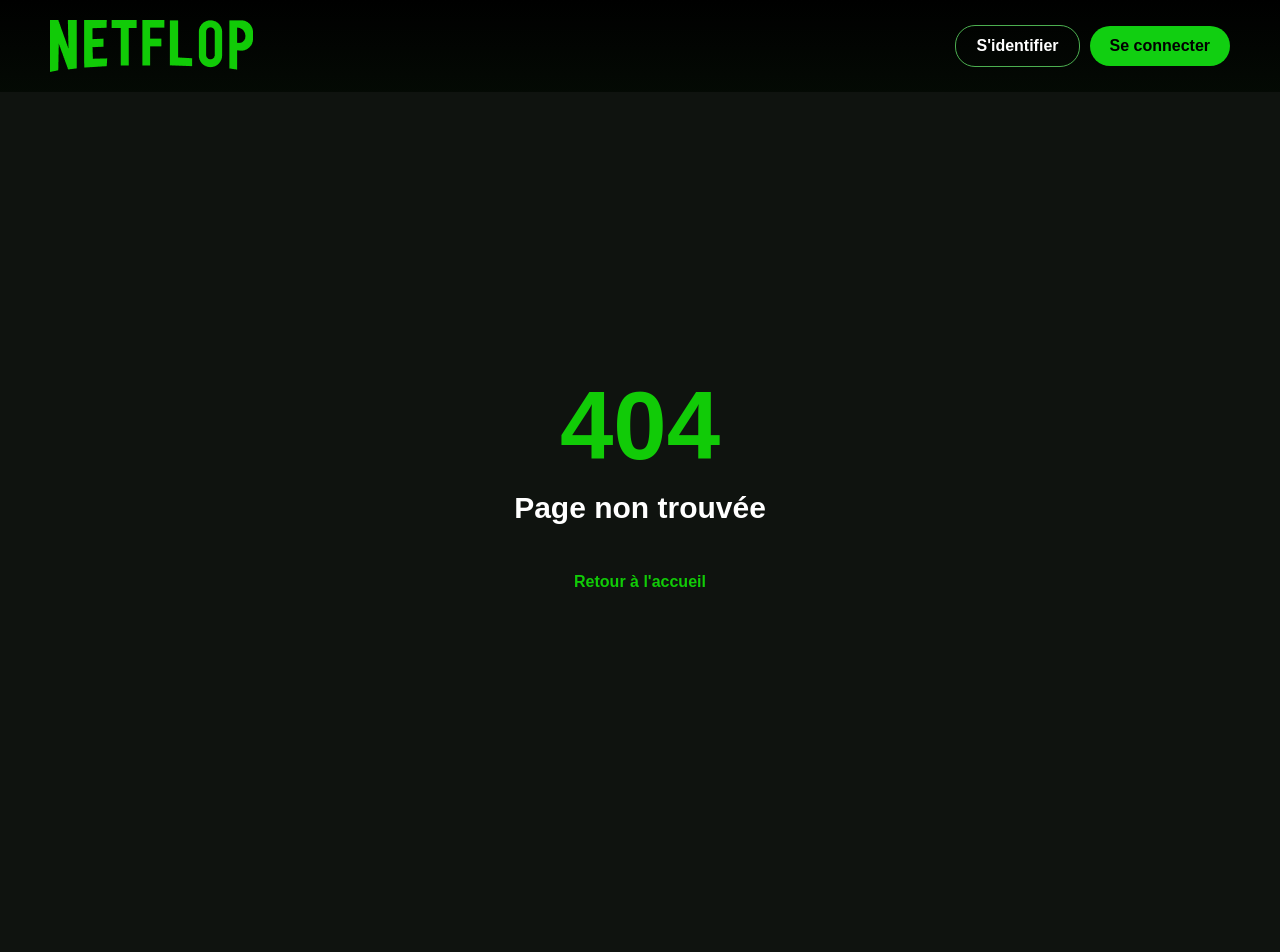
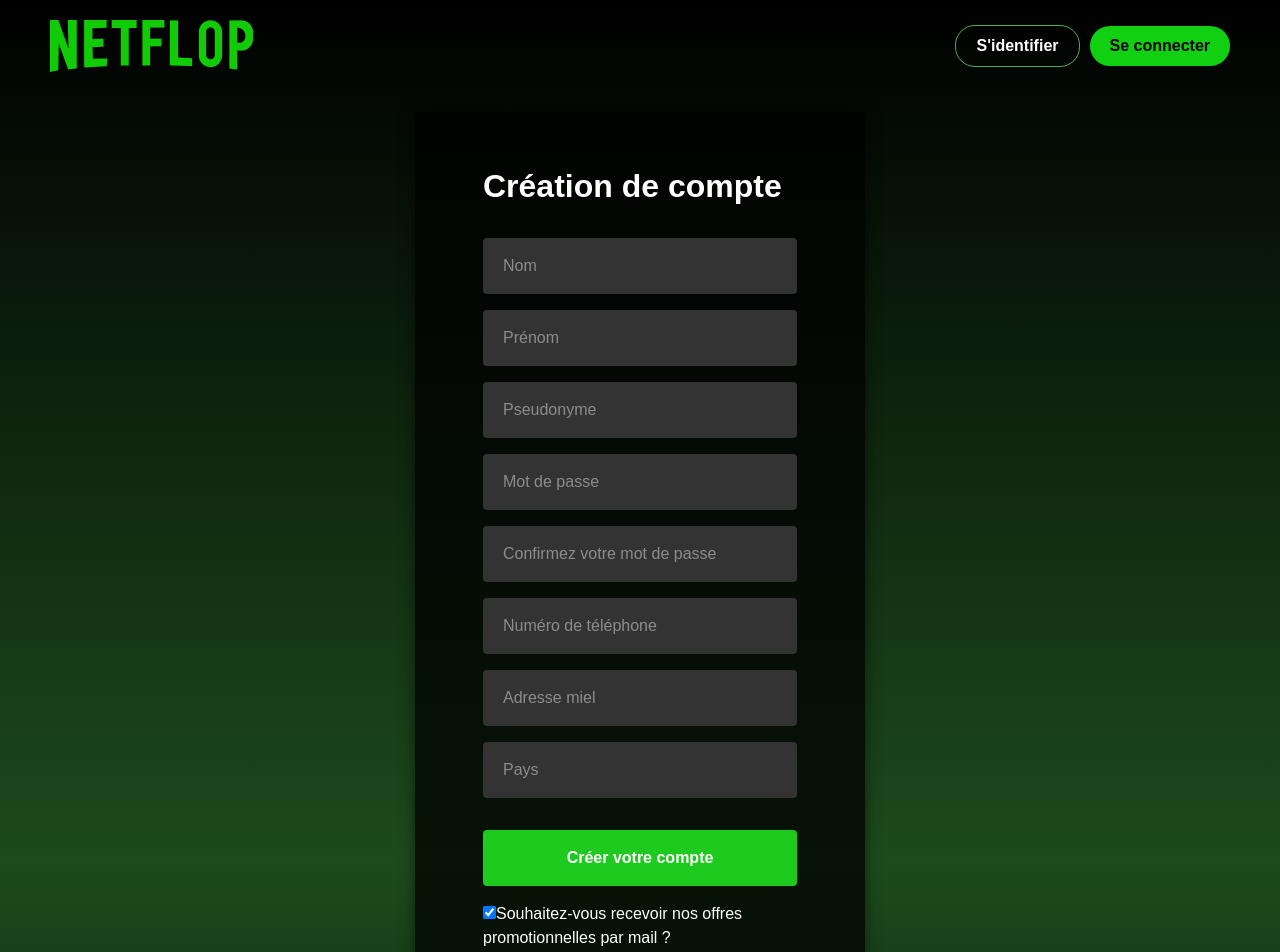
Before and after one commit to Letterflixd/Letterflixd-Front, a React (Vite) app: page /inscription in a window 1280 px wide. Before the commit this address led to /404. Shown: the top 952 px of the page. Before the commit the page ends 892 px from the top, so only its background shows below. Built offline with nearby package versions, Linux system fonts and the light colour scheme.

Commit message:
add incription page

```diff
--- a/src/App.tsx
+++ b/src/App.tsx
@@ -4,6 +4,7 @@ import Navbar from "./components/Navbar";
 import { _404 } from "./pages/_404";
 import { Details } from "./pages/details.tsx";
 import {Connection} from "./pages/Connection.tsx";
+import {Inscription} from "./pages/Inscription.tsx";
 
 function App() {
   return (
@@ -15,6 +16,7 @@ function App() {
       <Route path="/details" element={<Details/>}/>
       <Route path ="*" element={<Navigate to="/404" />}/>
       <Route path="/connection" element={<Connection />}/>
+      <Route path="/inscription" element={<Inscription />}/>
     </Routes>
     </>
   )
--- a/src/index.css
+++ b/src/index.css
@@ -287,4 +287,8 @@
   .forgot-password-link:hover {
     text-decoration: underline;
   }
+
+  .option-row{
+    margin-bottom: 3%;
+  }
 }
--- a/src/pages/Inscription.tsx
+++ b/src/pages/Inscription.tsx
@@ -1,32 +1,28 @@
 import React from 'react';
-import logo from '../assets/logo.png';
 
-const Header: React.FC = () => (
-    <header className={"header"}>
-        <div className={"logo-container"}>
-            <img src={logo} alt="Netflop Logo" className="netflop-logo"/>
-        </div>
-        <div className={"nav-buttons"}>
-            <button className={"btn-identification"}>Retour</button>
-            <button className={"btn-connexion"}>Se connecter</button>
-        </div>
-    </header>
-);
-
-export const Connection: React.FC = () => {
+export const Inscription: React.FC = () => {
     return (
         <div className={"connection-container"}>
-            <Header/>
 
             <main className={"connect-section"}>
                 <div className="login-card">
 
-                    <h1 className={"login-title"}>Identifiez-vous</h1>
+                    <h1 className={"login-title"}>Création de compte</h1>
 
                     <form className={"login-form"}>
                         <input
                             type="text"
-                            placeholder="E-mail ou Numéro de téléphone"
+                            placeholder="Nom"
+                            className="input-field"
+                        />
+                        <input
+                            type="text"
+                            placeholder="Prénom"
+                            className="input-field"
+                        />
+                        <input
+                            type="text"
+                            placeholder="Pseudonyme"
                             className="input-field"
                         />
                         <input
@@ -34,15 +30,44 @@ export const Connection: React.FC = () => {
                             placeholder="Mot de passe"
                             className="input-field"
                         />
+                        <input
+                            type="password"
+                            placeholder="Confirmez votre mot de passe"
+                            className="input-field"
+                        />
+                        <input
+                            type="text"
+                            placeholder="Numéro de téléphone"
+                            className="input-field"
+                        />
+                        <input
+                            type="text"
+                            placeholder="Adresse miel"
+                            className="input-field"
+                        />
+                        <input
+                            type="text"
+                            placeholder="Pays"
+                            className="input-field"
+                        />
 
-                        <button type="submit" className={"btn-login-submit"}>M'identifier</button>
+                        <button type="submit" className={"btn-login-submit"}>Créer votre compte</button>
 
-                        <div className="login-help-row">
-                            <div className="remember-me">
-                                <input type="checkbox" id="remember" className="checkbox-input" defaultChecked />
-                                <label htmlFor="remember" className="remember-me-label">Se souvenir de moi</label>
+                        <div className="options-container">
+
+                            <div className="option-row">
+                                <input type="checkbox" id="promotions" className="checkbox-input" defaultChecked/>
+                                <label htmlFor="promotions" className="option-label">
+                                    Souhaitez-vous recevoir nos offres promotionnelles par mail ?
+                                </label>
                             </div>
-                            <a href="#" className="forgot-password-link">Mot de passe oublié ?</a>
+
+                            <div className="option-row">
+                                <input type="checkbox" id="cgu" className="checkbox-input" defaultChecked/>
+                                <label htmlFor="cgu" className="option-label">
+                                    Acceptez-vous les conditions générales d’utilisation ?
+                                </label>
+                            </div>
                         </div>
                     </form>
                 </div>
```
